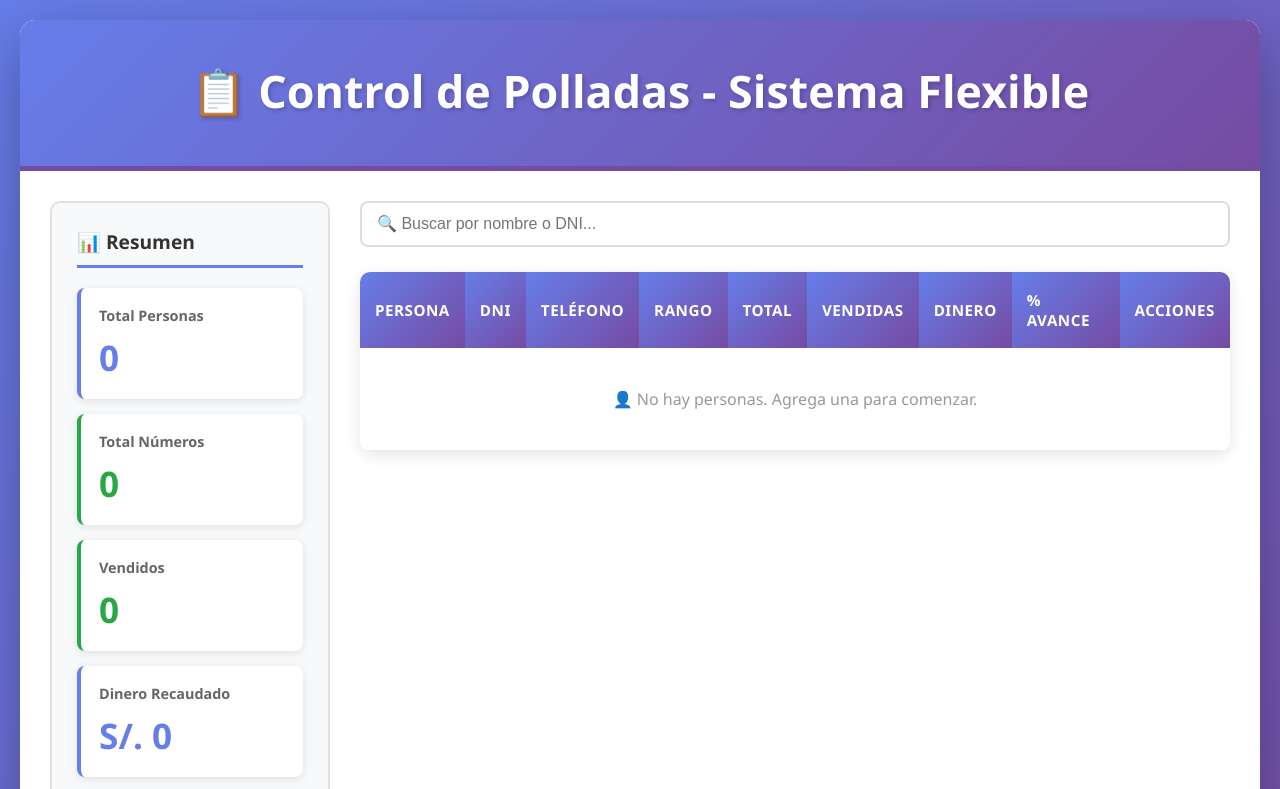
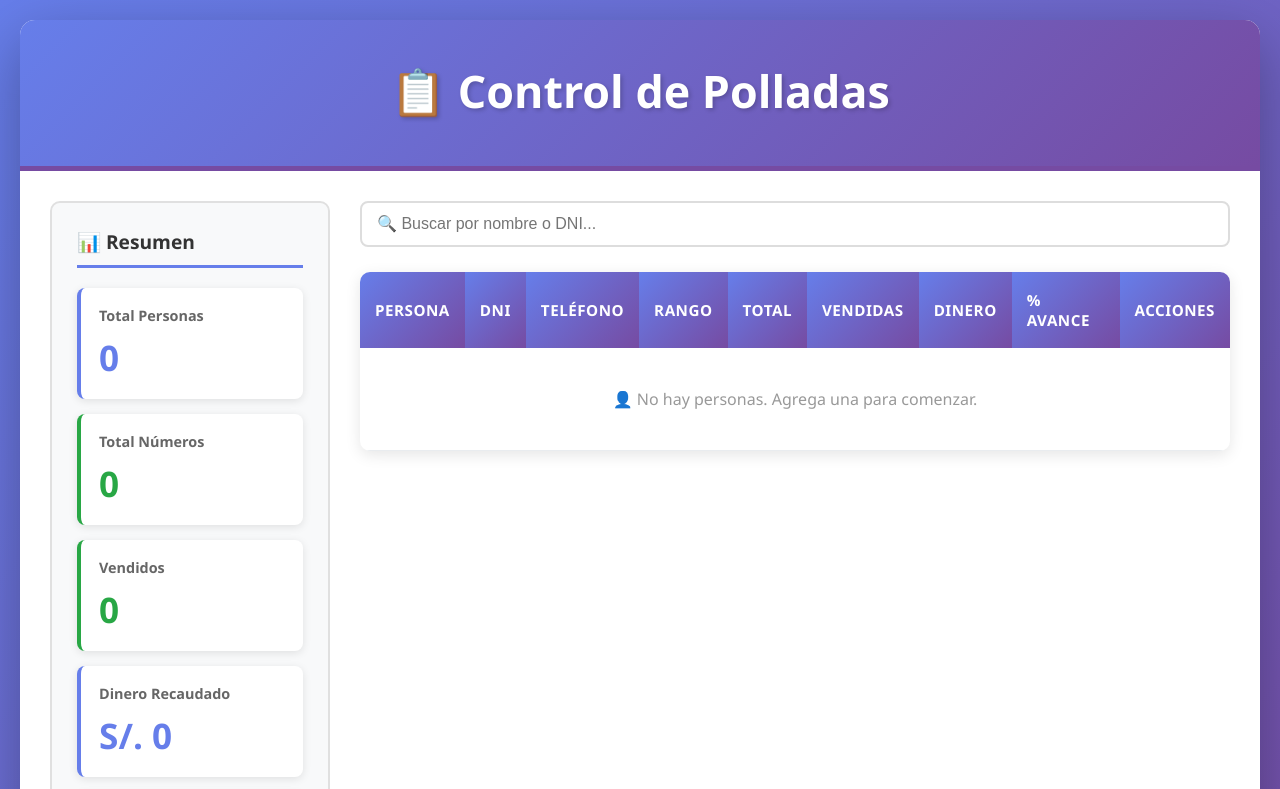
Before and after one commit to Jeffer02/LosOrganos, a plain HTML site: page index.html in a window 1280 px wide. Shown: the top 789 px of the page. Drawn offline with Linux system fonts and the light colour scheme.

Commit message:
Update index.html

```diff
--- a/index.html
+++ b/index.html
@@ -3,7 +3,7 @@
 <head>
   <meta charset="UTF-8">
   <meta name="viewport" content="width=device-width, initial-scale=1.0">
-  <title>Sistema de Control de Polladas - Personalizable</title>
+  <title>Sistema de Control de Polladas</title>
   <style>
     * {
       margin: 0;
@@ -442,7 +442,7 @@
 <body>
   <div class="container">
     <header>
-      <h1>📋 Control de Polladas - Sistema Flexible</h1>
+      <h1>📋 Control de Polladas</h1>
 
     </header>
 
```
